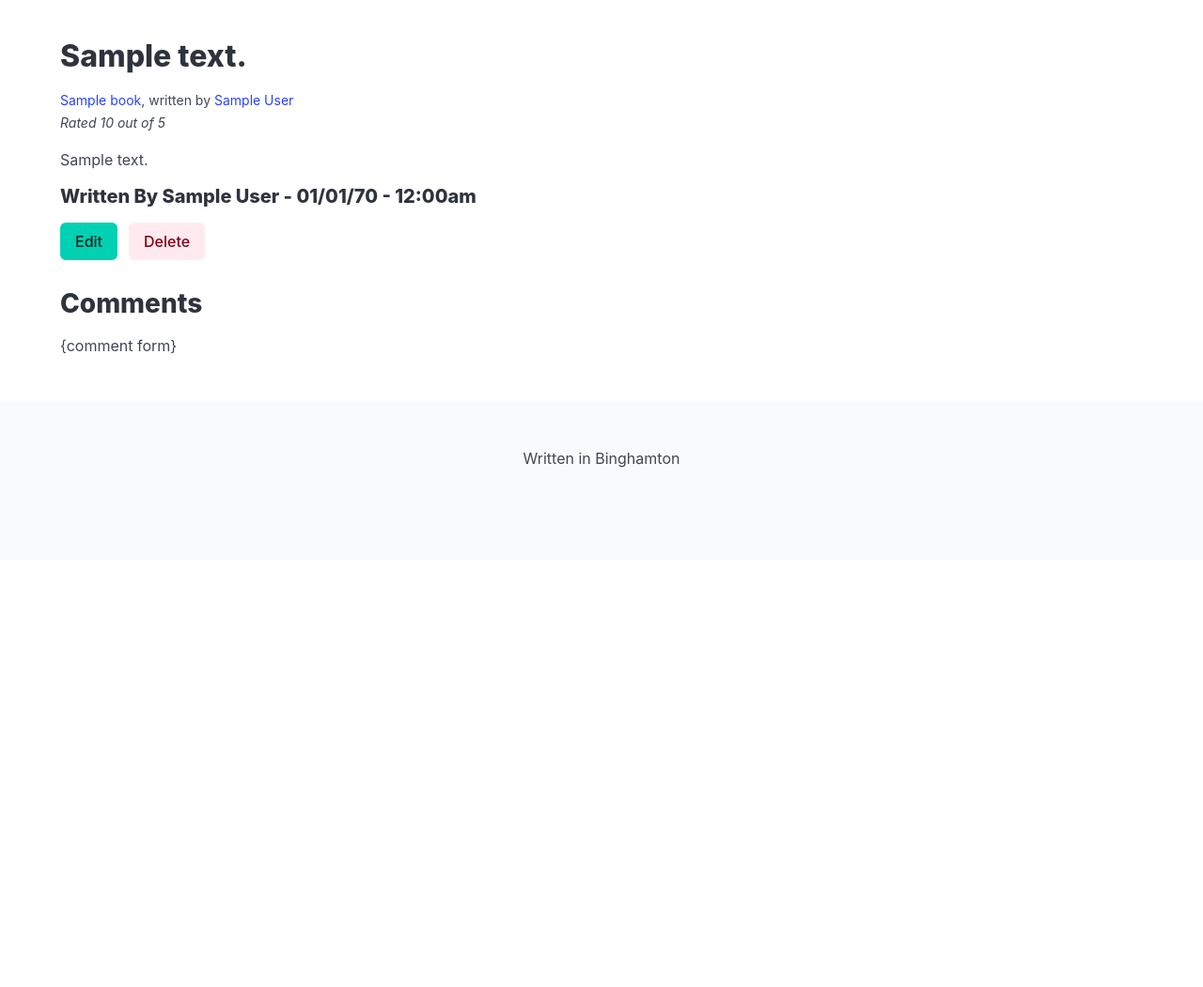
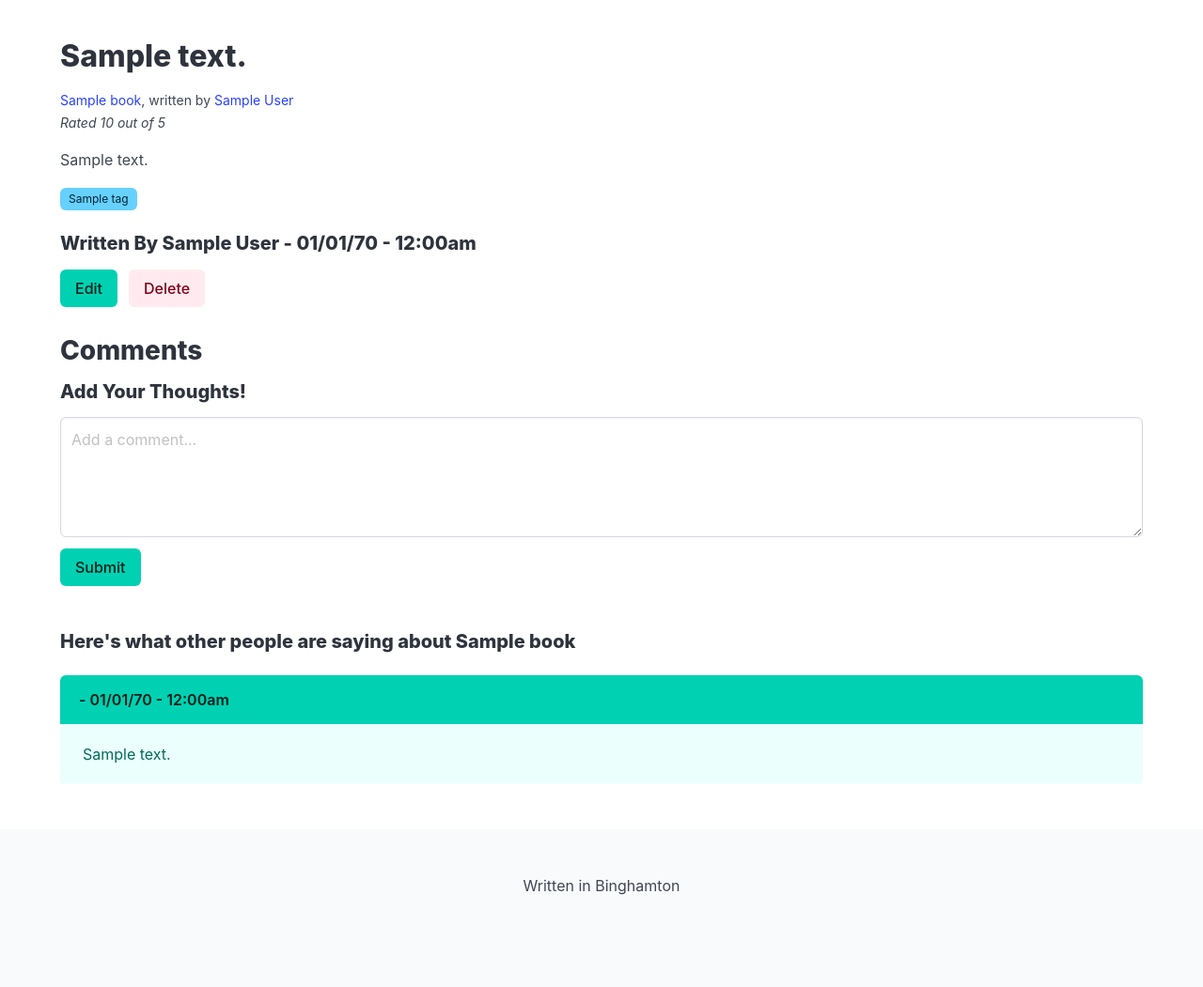
Before and after one commit to Dreherjd/Decent-Reads, a PHP site: page /views/view-post.php?book_review_id=1 in a window 1280 px wide. Shown: the part 138-1189 px from the top of the page at 94% size. Before the commit the page ends 636 px from the top, so only its background shows below. Run offline with PHP 8.4, Linux system fonts and the light colour scheme; the visitor is signed in with stand-in values (Sample User, id 1); tables that the repository leaves empty or names only in its code hold one stand-in row (values such as "Sample post").

Commit message:
added comments

```diff
--- /dev/null
+++ b/controllers/comment-form-controller.php
@@ -0,0 +1,30 @@
+<?php
+
+function addComment($review_id, $comment_content, $comment_author){
+    global $pdo;
+    $errors = array();
+    $query = $pdo->prepare("
+        INSERT INTO
+            comments
+            (post_id, comment_content, author)
+        VALUES
+            (:post_id, :comment_content, :author)
+    ");
+    $result = $query->execute(
+        array(
+            'post_id' => $review_id,
+            'comment_content' => $comment_content,
+            'author' => $comment_author
+        )
+    );
+    if($result === false){
+        $error_info = $query->errorInfo();
+        if($error_info){
+            $errors[] = $error_info[2];
+        }
+    }
+}
+
+
+
+?>
--- a/controllers/view-post-controller.php
+++ b/controllers/view-post-controller.php
@@ -23,6 +23,45 @@
     }
 }
 
+function getCommentsByReviewId($book_review_id){
+    global $pdo;
+    $query = $pdo->prepare("
+        SELECT
+            *
+        FROM
+            comments
+        WHERE
+            post_id = :book_review_id
+    ");
+    $result = $query->execute(
+        array(
+            'book_review_id' => $book_review_id
+        )
+    );
+    if($result){
+        $comments = $query->fetchAll(PDO::FETCH_ASSOC);
+        return $comments;
+    } else {
+        return null;
+    }
+}
+
+function deleteComment($comment_id){
+    global $pdo;
+    $query = $pdo->prepare("
+        DELETE FROM
+            comments
+        WHERE
+            comment_id = :comment_id
+    ");
+    $result = $query->execute(
+        array(
+            'comment_id' => $comment_id
+        )
+    );
+    return $result !== false;
+}
+
 
 
 ?>
--- /dev/null
+++ b/views/comment-form.php
@@ -0,0 +1,36 @@
+<?php
+require_once("../common/common.php");
+require_once("../common/dbconnect.php");
+require_once("../controllers/comment-form-controller.php");
+$comment_content = null;
+if (isset($_SESSION['loggedin'])) {
+    if(!empty($_POST)){
+        $comment_content = $_POST['comment_content'];
+        addComment($book_review_id, $comment_content, $_SESSION['user_id']);
+        // header_remove();
+        // header('location:' . BASE_URL . 'views/view-post.php?book_review_id=' . $book_review_id);
+    }
+} else {
+    header('location:' . BASE_URL . 'login.php');
+}
+
+
+?>
+<form action="" method="post">
+    <article class="media">
+        <div class="media-content">
+            <div class="field">
+                <p class="control">
+                    <textarea class="textarea" name="comment_content" placeholder="Add a comment..."><?php echo $comment_content ?></textarea>
+                </p>
+            </div>
+            <nav class="level">
+                <div class="level-left">
+                    <div class="level-item">
+                        <input type="submit" value="Submit" class="button is-primary">
+                    </div>
+                </div>
+            </nav>
+        </div>
+    </article>
+</form>
--- a/views/view-post.php
+++ b/views/view-post.php
@@ -4,22 +4,35 @@
 require_once("../common/dbconnect.php");
 require_once('../controllers/view-post-controller.php');
 
-if(isset($_SESSION['loggedin'])){
+if (isset($_SESSION['loggedin'])) {
     if (isset($_GET['book_review_id'])) {
         $book_review_id = $_GET['book_review_id'];
         # get the rest of the book data
         if ($book_review_id) {
             $review = getBookReviewByReviewId($book_review_id);
+            $comments = getCommentsByReviewId($book_review_id);
+            if ($review) {
+                $book_id = $review['book_id'];
+                $tags = getAllTagsForBookByBookId($book_id);
+            }
         }
     }
 
-    if($_POST){
-        if(isset($_POST['delete-post'])){
+    if ($_POST) {
+        if (isset($_POST['delete-post'])) {
             $keys = array_keys($_POST['delete-post']);
             $delete_post_id = $keys[0];
-            if($delete_post_id){
+            if ($delete_post_id) {
                 deletePost($delete_post_id);
                 header('location:' . BASE_URL . 'index.php');
+            }
+        }
+        if(isset($_POST['delete-comment'])){
+            $keys = array_keys($_POST['delete-comment']);
+            $delete_comment_id = $keys[0];
+            if($delete_comment_id){
+                deleteComment($delete_comment_id);
+                header('location:' . BASE_URL . 'views/view-post.php?book_review_id=' . $book_review_id);
             }
         }
     }
@@ -42,18 +55,40 @@
     <br />
     <small><i>Rated <?php echo $review['book_review_score'] ?> out of 5</i></small>
     <p><?php echo convertNewLinesToParagraphs($review['book_review_content']); ?></p>
+    <?php foreach ($tags as $tag) : ?>
+        <span class="tag is-info"><?php echo getTagNameByTagId($tag['tag_id']) ?></span>
+    <?php endforeach; ?>
+    <br /><br />
     <h4>Written By <?php echo getUserNameByUserId($review['book_review_user_id']) ?> - <?php echo getDateForDatabase($review['book_review_created']); ?></h4>
-    <?php if($_SESSION['user_id'] == $review['book_review_user_id']) : ?>
-    <div class="buttons">
-        <a href="<?php echo BASE_URL?>views/post-form.php?book_review_id=<?php echo $review['book_review_id']?>" class="button is-primary">Edit</a>
-        <form action="" method="post">
-            <input type="submit" class="button is-danger is-light" name="delete-post[<?php echo $review['book_review_id'];?> ?>]" value="Delete">
-        </form>
-    </div>
-    <?php endif ;?>
+    <?php if ($_SESSION['user_id'] == $review['book_review_user_id']) : ?>
+        <div class="buttons">
+            <a href="<?php echo BASE_URL ?>views/post-form.php?book_review_id=<?php echo $review['book_review_id'] ?>" class="button is-primary">Edit</a>
+            <form action="" method="post">
+                <input type="submit" class="button is-danger is-light" name="delete-post[<?php echo $review['book_review_id']; ?>]" value="Delete">
+            </form>
+        </div>
+    <?php endif; ?>
     <h2>Comments</h2>
-    <p>{comment form}</p>
+    <h4>Add Your Thoughts!</h4>
+    <?php include 'comment-form.php' ?>
+    <br /><br />
+    <h4>Here's what other people are saying about <?php echo getBookNameByBookId($book_id) ?></h4>
+</div>
+<?php foreach ($comments as $comment) : ?>
+    <article class="message is-primary">
+        <div class="message-header">
+            <p><?php echo getUserNameByUserId($comment['author']) ?> - <?php echo getDateForDatabase($comment['created']) ?></p>
+            <?php if ($_SESSION['user_id'] == $comment['author']) : ?>
+                <form action="" method="post">
+                    <input type="hidden" name="comment_id" value="<?php echo $comment['comment_id'] ?>">
+                    <input type="submit" name="delete-comment[<?php echo $comment['comment_id']?>]" value="Delete" class="button is-danger">
+                </form>
+            <?php endif; ?>
 
-</div>
-
+        </div>
+        <div class="message-body">
+            <?php echo $comment['comment_content']; ?>
+        </div>
+    </article>
+<?php endforeach; ?>
 <?php include('../includes/footer.php'); ?>
```
